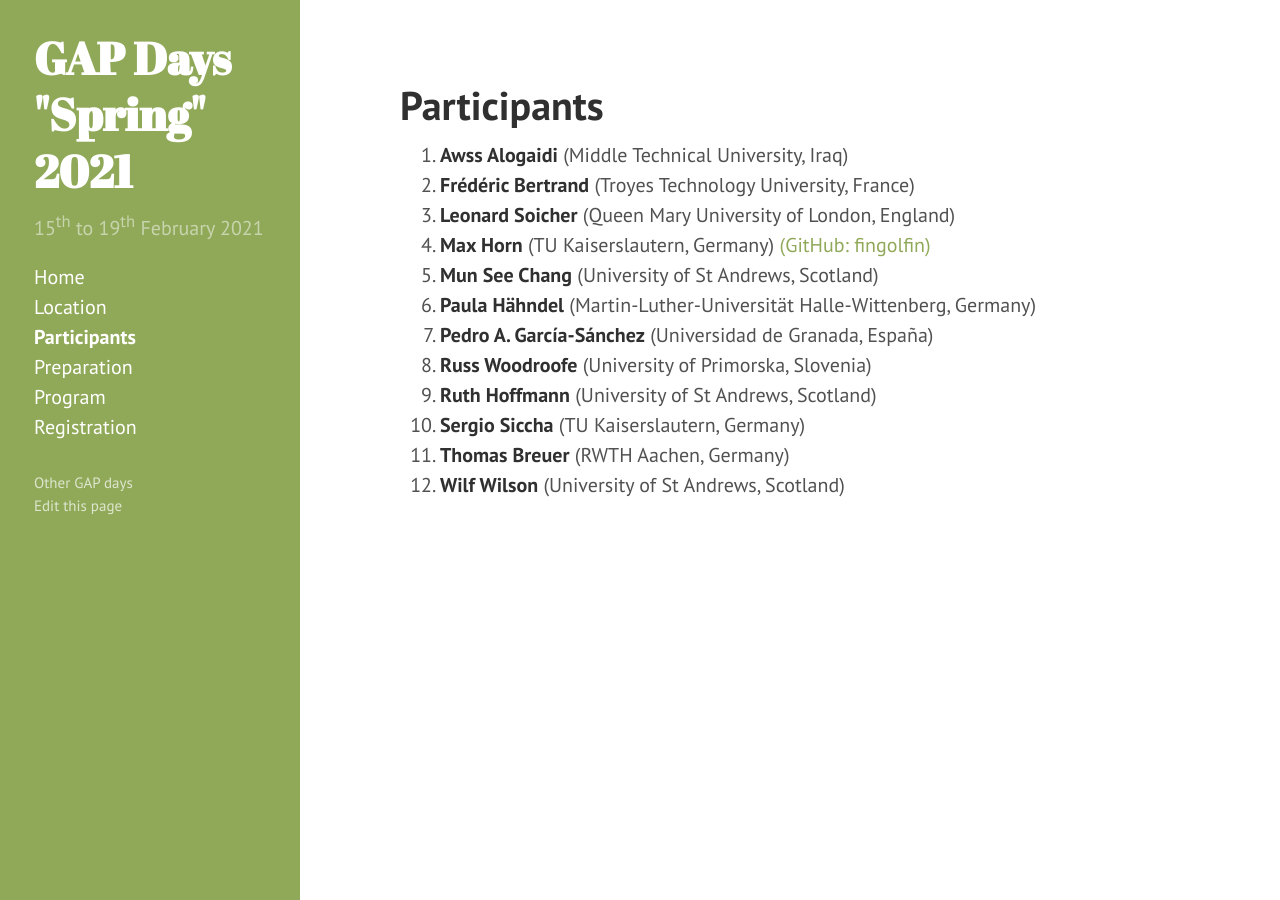
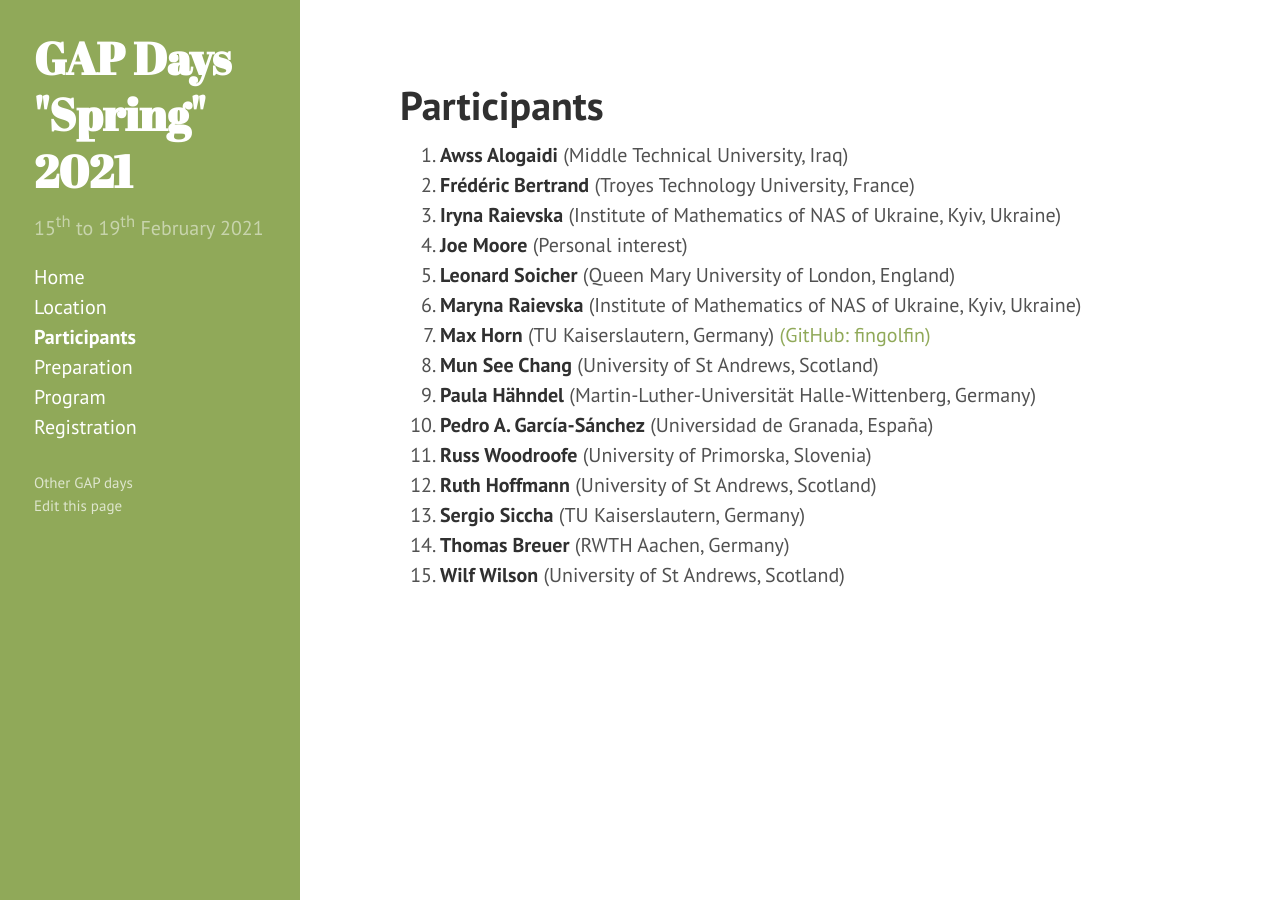
Before and after one commit to gapdays/gapdays2021-spring, a Jekyll site: the page built from participants.md, in a window 1280 px wide. Built offline with Jekyll 4.4.1, drawn with Linux system fonts in a browser that asks for light colours.

Commit message:
added participants:

```diff
--- a/_data/participants.yml
+++ b/_data/participants.yml
@@ -35,3 +35,12 @@
 
 - name: Thomas Breuer
   affiliation: RWTH Aachen, Germany
+
+- name:  Iryna Raievska
+  affiliation: Institute of Mathematics of NAS of Ukraine, Kyiv, Ukraine
+
+- name:  Maryna Raievska
+  affiliation: Institute of Mathematics of NAS of Ukraine, Kyiv, Ukraine
+
+- name: Joe Moore
+  affiliation: Personal interest
```
